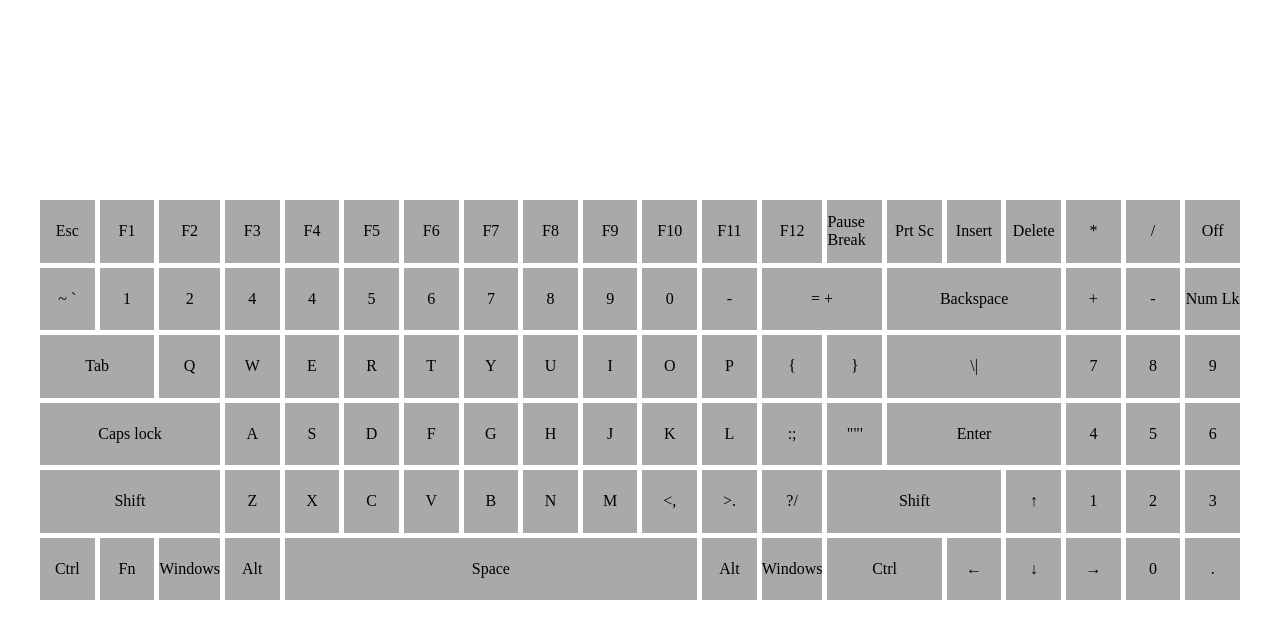
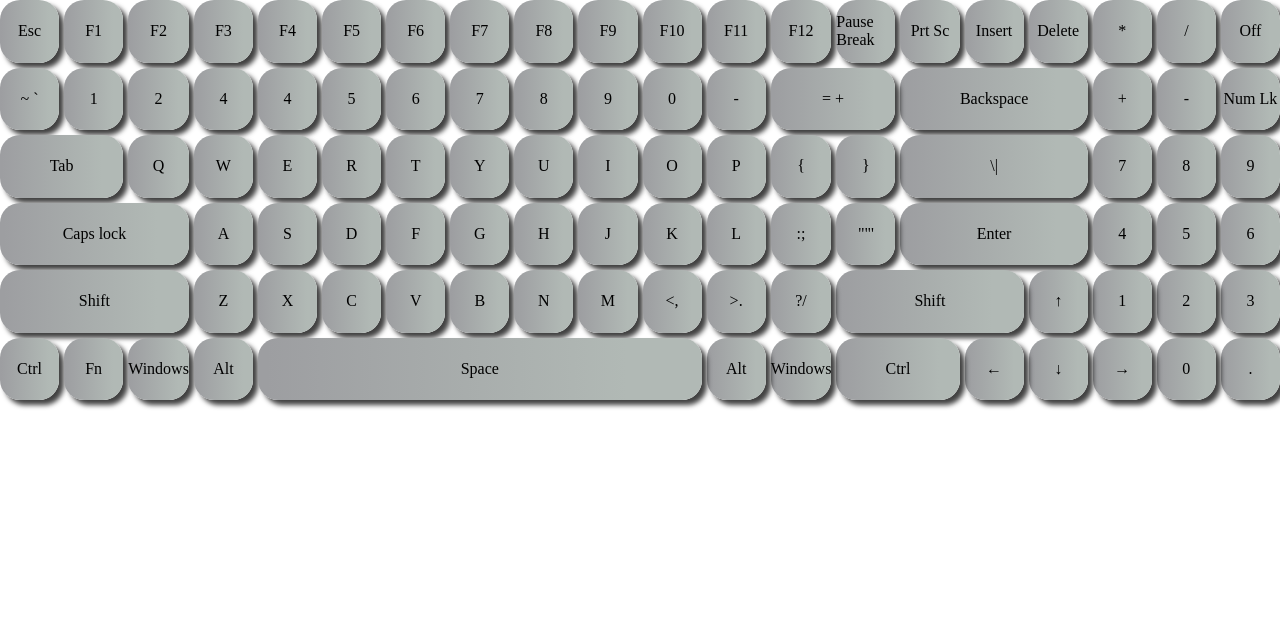
Before and after one commit to Samuraipavlo/keyboard, a plain HTML site: page index.html in a window 1280 px wide. Drawn offline with Linux system fonts and the light colour scheme.

Commit message:
keybord style

```diff
--- a/css/style.css
+++ b/css/style.css
@@ -2,8 +2,6 @@
 	margin: 0;
 	padding: 0;
 	box-sizing: border-box;
-	user-select: none;
-	-webkit-user-drag: none;
 }
 
 .container {
@@ -13,10 +11,6 @@
 	grid-template-rows: repeat(6, 1fr);
 	grid-column-gap: 5px;
 	grid-row-gap: 5px;
-}
-
-body{
-	padding: 25vh 5vh 0 5vh;
 }
 
 .div1 { grid-area: 1 / 1 / 2 / 2; background: darkgrey;}
@@ -123,5 +117,8 @@ body{
 	display: flex;
 	justify-content: center;
 	align-items: center;
-	cursor: pointer;
+	border-radius: 20px 20px 20px 20px;
+	background: rgb(157,158,161);
+    background: linear-gradient(90deg, rgba(157,158,161,1) 2%, rgba(177,185,181,1) 83%);
+	box-shadow: 5px 5px 5px 0px rgba(0,0,0,0.75);
 }
```
